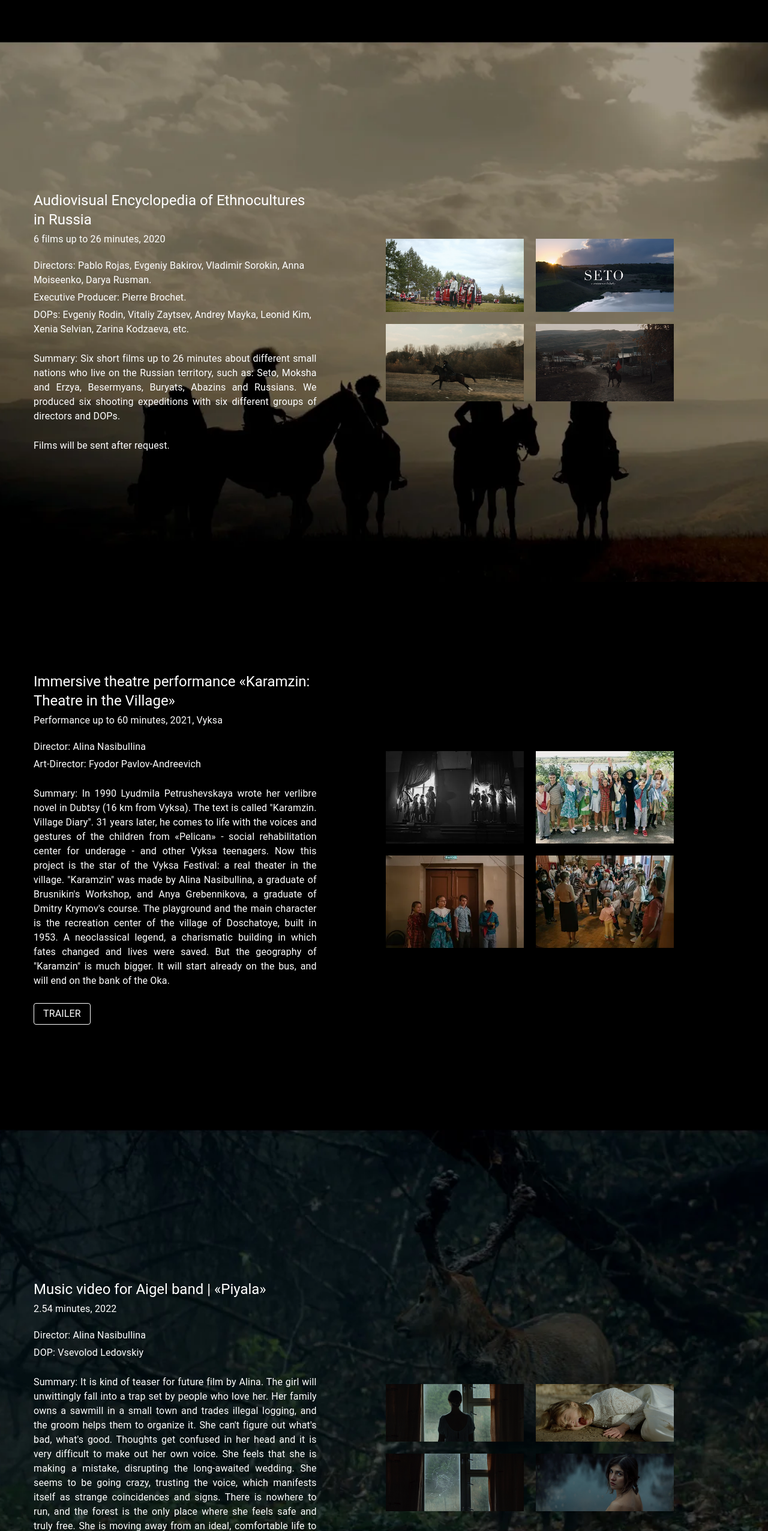
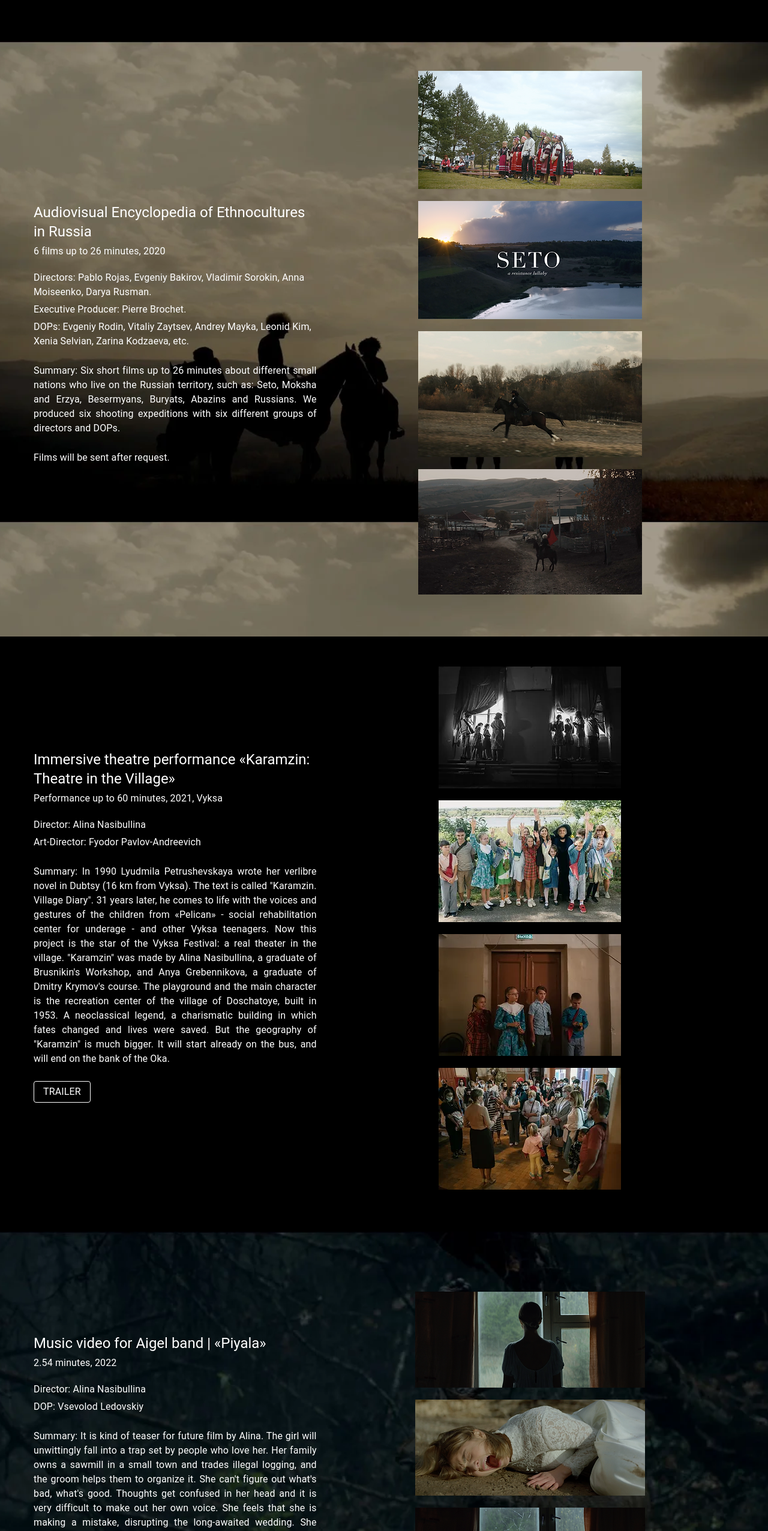
Before and after one commit to horoshopodumaj/brechko, a React (Create React App) app in the folder sasha-app/: page / in a window 1280 px wide. Shown: the part 2794-5346 px from the top of the page at 60% size. Built offline with nearby package versions, Linux system fonts and the light colour scheme.

Commit message:
working with images

```diff
--- a/sasha-app/src/App.scss
+++ b/sasha-app/src/App.scss
@@ -108,3 +108,10 @@
         color: black;
     }
 }
+
+.image {
+    max-height: 330px;
+    @media screen and (max-width: 400px) {
+        width: 100%;
+    }
+}
--- a/sasha-app/src/components/contact/Contact.js
+++ b/sasha-app/src/components/contact/Contact.js
@@ -21,7 +21,7 @@ export default function Contact() {
                     variant="h4"
                     sx={{
                         textAlign: "center",
-                        paddingBottom: { xs: "380px", sm: "460px", md: "560px" },
+                        paddingBottom: { xs: "410px", sm: "460px", md: "520px" },
                     }}
                     className="email">
                     <a href="mailto:sasha.brecha@gmail.com" style={{ color: "white" }}>
--- a/sasha-app/src/components/projects/Projects.js
+++ b/sasha-app/src/components/projects/Projects.js
@@ -142,8 +142,8 @@ export default function Projects() {
                         sx={{
                             justifyContent: "center",
                             alignItems: "center",
-                            paddingBottom: { xs: "90px", md: "200px", sm: "100px" },
-                            paddingTop: { xs: "90px", md: "250px", sm: "100px" },
+                            paddingBottom: { xs: "90px", md: "50px", sm: "50px" },
+                            paddingTop: { xs: "90px", md: "50px", sm: "50px" },
                         }}>
                         <Grid item xs={12} md={5} sx={{ paddingRight: { xs: "0", md: "15px" } }}>
                             <Typography variant="h5" sx={{ pb: "5px" }}>
@@ -175,19 +175,11 @@ export default function Projects() {
                                     display: "flex",
                                     gap: { xs: "10px", sm: "20px" },
                                     justifyContent: "center",
-                                    flexDirection: { xs: "column", sm: "row" },
+                                    flexDirection: { xs: "column", sm: "column" },
                                     alignItems: "center",
                                 }}>
-                                <img
-                                    src={etnos1}
-                                    alt="mirror1"
-                                    style={{ maxWidth: "230px", maxHeight: "330px" }}
-                                />
-                                <img
-                                    src={etnos2}
-                                    alt="mirror2"
-                                    style={{ maxWidth: "230px", maxHeight: "330px" }}
-                                />
+                                <img className="image" src={etnos1} alt="mirror1" />
+                                <img className="image" src={etnos2} alt="mirror2" />
                             </Box>
                             <Box
                                 sx={{
@@ -195,19 +187,11 @@ export default function Projects() {
                                     display: "flex",
                                     gap: "20px",
                                     justifyContent: "center",
-                                    flexDirection: { xs: "column", sm: "row" },
+                                    flexDirection: { xs: "column", sm: "column" },
                                     alignItems: "center",
                                 }}>
-                                <img
-                                    src={etnos3}
-                                    alt="mirror3"
-                                    style={{ maxWidth: "230px", maxHeight: "330px" }}
-                                />
-                                <img
-                                    src={etnos4}
-                                    alt="mirror4"
-                                    style={{ maxWidth: "230px", maxHeight: "330px" }}
-                                />
+                                <img className="image" src={etnos3} alt="mirror3" />
+                                <img className="image" src={etnos4} alt="mirror4" />
                             </Box>
                         </Grid>
                     </Grid>
@@ -220,8 +204,8 @@ export default function Projects() {
                         sx={{
                             justifyContent: "center",
                             alignItems: "center",
-                            paddingBottom: { xs: "90px", md: "150px", sm: "100px" },
-                            paddingTop: { xs: "90px", md: "150px", sm: "100px" },
+                            paddingBottom: { xs: "90px", md: "50px", sm: "50px" },
+                            paddingTop: { xs: "90px", md: "50px", sm: "50px" },
                         }}>
                         <Grid item xs={12} md={5} sx={{ paddingRight: { xs: "0", md: "15px" } }}>
                             <Typography variant="h5" sx={{ pb: "5px" }}>
@@ -268,19 +252,11 @@ export default function Projects() {
                                     display: "flex",
                                     gap: { xs: "10px", sm: "20px" },
                                     justifyContent: "center",
-                                    flexDirection: { xs: "column", sm: "row" },
+                                    flexDirection: { xs: "column", sm: "column" },
                                     alignItems: "center",
                                 }}>
-                                <img
-                                    src={vyksa1}
-                                    alt="mirror1"
-                                    style={{ maxWidth: "230px", maxHeight: "330px" }}
-                                />
-                                <img
-                                    src={vyksa2}
-                                    alt="mirror2"
-                                    style={{ maxWidth: "230px", maxHeight: "330px" }}
-                                />
+                                <img src={vyksa1} alt="mirror1" className="image" />
+                                <img className="image" src={vyksa2} alt="mirror2" />
                             </Box>
                             <Box
                                 sx={{
@@ -288,19 +264,11 @@ export default function Projects() {
                                     display: "flex",
                                     gap: "20px",
                                     justifyContent: "center",
-                                    flexDirection: { xs: "column", sm: "row" },
+                                    flexDirection: { xs: "column", sm: "column" },
                                     alignItems: "center",
                                 }}>
-                                <img
-                                    src={vyksa3}
-                                    alt="mirror3"
-                                    style={{ maxWidth: "230px", maxHeight: "330px" }}
-                                />
-                                <img
-                                    src={vyksa4}
-                                    alt="mirror4"
-                                    style={{ maxWidth: "230px", maxHeight: "330px" }}
-                                />
+                                <img className="image" src={vyksa3} alt="mirror3" />
+                                <img className="image" src={vyksa4} alt="mirror4" />
                             </Box>
                         </Grid>
                     </Grid>
@@ -313,8 +281,8 @@ export default function Projects() {
                         sx={{
                             justifyContent: "center",
                             alignItems: "center",
-                            paddingBottom: { xs: "90px", md: "200px", sm: "100px" },
-                            paddingTop: { xs: "90px", md: "250px", sm: "100px" },
+                            paddingBottom: { xs: "90px", md: "100px", sm: "100px" },
+                            paddingTop: { xs: "90px", md: "100px", sm: "100px" },
                         }}>
                         <Grid item xs={12} md={5} sx={{ paddingRight: { xs: "0", md: "15px" } }}>
                             <Typography variant="h5" sx={{ pb: "5px" }}>
@@ -361,19 +329,11 @@ export default function Projects() {
                                     display: "flex",
                                     gap: { xs: "10px", sm: "20px" },
                                     justifyContent: "center",
-                                    flexDirection: { xs: "column", sm: "row" },
+                                    flexDirection: { xs: "column", sm: "column" },
                                     alignItems: "center",
                                 }}>
-                                <img
-                                    src={aigel1}
-                                    alt="mirror1"
-                                    style={{ maxWidth: "230px", maxHeight: "330px" }}
-                                />
-                                <img
-                                    src={aigel2}
-                                    alt="mirror2"
-                                    style={{ maxWidth: "230px", maxHeight: "330px" }}
-                                />
+                                <img className="image" src={aigel1} alt="mirror1" />
+                                <img className="image" src={aigel2} alt="mirror2" />
                             </Box>
                             <Box
                                 sx={{
@@ -381,19 +341,11 @@ export default function Projects() {
                                     display: "flex",
                                     gap: "20px",
                                     justifyContent: "center",
-                                    flexDirection: { xs: "column", sm: "row" },
+                                    flexDirection: { xs: "column", sm: "column" },
                                     alignItems: "center",
                                 }}>
-                                <img
-                                    src={aigel3}
-                                    alt="mirror3"
-                                    style={{ maxWidth: "230px", maxHeight: "330px" }}
-                                />
-                                <img
-                                    src={aigel4}
-                                    alt="mirror4"
-                                    style={{ maxWidth: "230px", maxHeight: "330px" }}
-                                />
+                                <img className="image" src={aigel3} alt="mirror3" />
+                                <img className="image" src={aigel4} alt="mirror4" />
                             </Box>
                         </Grid>
                     </Grid>
@@ -406,8 +358,8 @@ export default function Projects() {
                         sx={{
                             justifyContent: "center",
                             alignItems: "center",
-                            paddingBottom: { xs: "90px", md: "250px", sm: "100px" },
-                            paddingTop: { xs: "90px", md: "270px", sm: "100px" },
+                            paddingBottom: { xs: "50px", md: "50px", sm: "50px" },
+                            paddingTop: { xs: "50px", md: "50px", sm: "50px" },
                         }}>
                         <Grid item xs={12} md={5} sx={{ paddingRight: { xs: "0", md: "15px" } }}>
                             <Typography variant="h5" sx={{ pb: "5px" }}>
@@ -454,19 +406,11 @@ export default function Projects() {
                                     display: "flex",
                                     gap: { xs: "10px", sm: "20px" },
                                     justifyContent: "center",
-                                    flexDirection: { xs: "column", sm: "row" },
+                                    flexDirection: { xs: "column", sm: "column" },
                                     alignItems: "center",
                                 }}>
-                                <img
-                                    src={vk1}
-                                    alt="mirror1"
-                                    style={{ maxWidth: "230px", maxHeight: "330px" }}
-                                />
-                                <img
-                                    src={vk2}
-                                    alt="mirror2"
-                                    style={{ maxWidth: "230px", maxHeight: "330px" }}
-                                />
+                                <img className="image" src={vk1} alt="mirror1" />
+                                <img className="image" src={vk2} alt="mirror2" />
                             </Box>
                             <Box
                                 sx={{
@@ -474,19 +418,11 @@ export default function Projects() {
                                     display: "flex",
                                     gap: "20px",
                                     justifyContent: "center",
-                                    flexDirection: { xs: "column", sm: "row" },
+                                    flexDirection: { xs: "column", sm: "column" },
                                     alignItems: "center",
                                 }}>
-                                <img
-                                    src={vk3}
-                                    alt="mirror3"
-                                    style={{ maxWidth: "230px", maxHeight: "330px" }}
-                                />
-                                <img
-                                    src={vk4}
-                                    alt="mirror3"
-                                    style={{ maxWidth: "230px", maxHeight: "330px" }}
-                                />
+                                <img className="image" src={vk3} alt="mirror3" />
+                                <img className="image" src={vk4} alt="mirror3" />
                             </Box>
                         </Grid>
                     </Grid>
@@ -499,8 +435,8 @@ export default function Projects() {
                         sx={{
                             justifyContent: "center",
                             alignItems: "center",
-                            paddingBottom: { xs: "90px", md: "270px", sm: "100px" },
-                            paddingTop: { xs: "90px", md: "290px", sm: "100px" },
+                            paddingBottom: { xs: "90px", md: "170px", sm: "170px" },
+                            paddingTop: { xs: "90px", md: "170px", sm: "170px" },
                         }}>
                         <Grid item xs={12} md={5} sx={{ paddingRight: { xs: "0", md: "15px" } }}>
                             <Typography variant="h5" sx={{ pb: "5px" }}>
@@ -594,19 +530,11 @@ export default function Projects() {
                                     display: "flex",
                                     gap: { xs: "10px", sm: "20px" },
                                     justifyContent: "center",
-                                    flexDirection: { xs: "column", sm: "row" },
+                                    flexDirection: { xs: "column", sm: "column" },
                                     alignItems: "center",
                                 }}>
-                                <img
-                                    src={alone1}
-                                    alt="mirror1"
-                                    style={{ maxWidth: "230px", maxHeight: "330px" }}
-                                />
-                                <img
-                                    src={alone2}
-                                    alt="mirror2"
-                                    style={{ maxWidth: "230px", maxHeight: "330px" }}
-                                />
+                                <img className="image" src={alone1} alt="mirror1" />
+                                <img className="image" src={alone2} alt="mirror2" />
                             </Box>
                             <Box
                                 sx={{
@@ -614,14 +542,10 @@ export default function Projects() {
                                     display: "flex",
                                     gap: "20px",
                                     justifyContent: "center",
-                                    flexDirection: { xs: "column", sm: "row" },
+                                    flexDirection: { xs: "column", sm: "column" },
                                     alignItems: "center",
                                 }}>
-                                <img
-                                    src={alone3}
-                                    alt="mirror3"
-                                    style={{ maxWidth: "230px", maxHeight: "330px" }}
-                                />
+                                <img className="image" src={alone3} alt="mirror3" />
                             </Box>
                         </Grid>
                     </Grid>
@@ -634,8 +558,8 @@ export default function Projects() {
                         sx={{
                             justifyContent: "center",
                             alignItems: "center",
-                            paddingBottom: { xs: "90px", md: "270px", sm: "100px" },
-                            paddingTop: { xs: "90px", md: "290px", sm: "100px" },
+                            paddingBottom: { xs: "90px", md: "70px", sm: "70px" },
+                            paddingTop: { xs: "90px", md: "70px", sm: "70px" },
                         }}>
                         <Grid item xs={12} md={5} sx={{ paddingRight: { xs: "0", md: "15px" } }}>
                             <Typography variant="h5" sx={{ pb: "5px" }}>
@@ -682,19 +606,11 @@ export default function Projects() {
                                     display: "flex",
                                     gap: { xs: "10px", sm: "20px" },
                                     justifyContent: "center",
-                                    flexDirection: { xs: "column", sm: "row" },
+                                    flexDirection: { xs: "column", sm: "column" },
                                     alignItems: "center",
                                 }}>
-                                <img
-                                    src={hus1}
-                                    alt="mirror1"
-                                    style={{ maxWidth: "230px", maxHeight: "330px" }}
-                                />
-                                <img
-                                    src={hus2}
-                                    alt="mirror2"
-                                    style={{ maxWidth: "230px", maxHeight: "330px" }}
-                                />
+                                <img className="image" src={hus1} alt="mirror1" />
+                                <img className="image" src={hus2} alt="mirror2" />
                             </Box>
                             <Box
                                 sx={{
@@ -702,14 +618,10 @@ export default function Projects() {
                                     display: "flex",
                                     gap: "20px",
                                     justifyContent: "center",
-                                    flexDirection: { xs: "column", sm: "row" },
+                                    flexDirection: { xs: "column", sm: "column" },
                                     alignItems: "center",
                                 }}>
-                                <img
-                                    src={hus3}
-                                    alt="mirror3"
-                                    style={{ maxWidth: "230px", maxHeight: "330px" }}
-                                />
+                                <img className="image" src={hus3} alt="mirror3" />
                             </Box>
                         </Grid>
                     </Grid>
```
